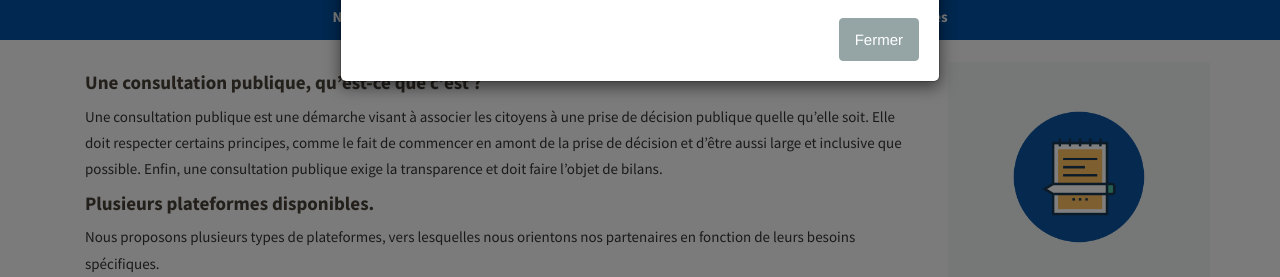
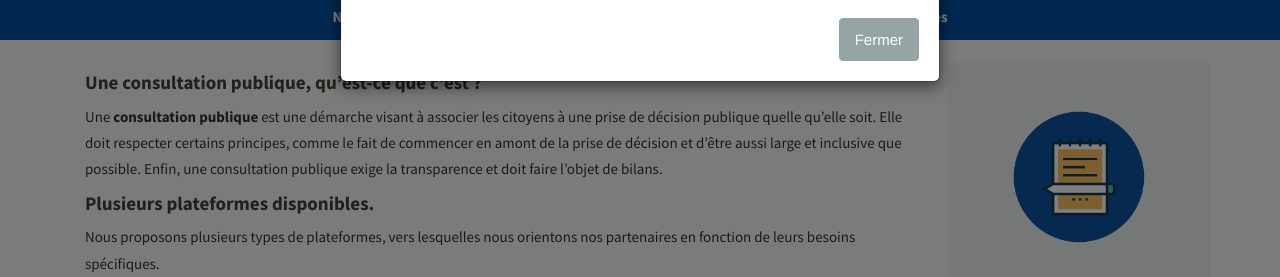
Before and after one commit to OpenSourcePolitics/opensourcepolitics_web-site, a Jekyll site: the page built from _offres-fr/consultations-publiques.markdown, in a window 1280 px wide and 900 px high. Shown: the part 384-661 px from the top of the window. Built offline with Jekyll 4.4.1, drawn with Linux system fonts in a browser that asks for light colours; some web fonts are replaced; comment, search, counter and statistics services are not loaded.

```diff
--- a/_offres-fr/consultations-publiques.markdown
+++ b/_offres-fr/consultations-publiques.markdown
@@ -17,7 +17,7 @@ date: '2017-05-23T16:02:11.316+00:00'
 ---
 #### Une consultation publique, qu’est-ce que c’est ?
 
-Une consultation publique est une démarche visant à associer les citoyens à une prise de décision publique quelle qu’elle soit. Elle doit respecter certains principes, comme le fait de commencer en amont de la prise de décision et d’être aussi large et inclusive que possible. Enfin, une consultation publique exige la transparence et doit faire l'objet de bilans.
+Une <b>consultation publique</b> est une démarche visant à associer les citoyens à une prise de décision publique quelle qu’elle soit. Elle doit respecter certains principes, comme le fait de commencer en amont de la prise de décision et d’être aussi large et inclusive que possible. Enfin, une consultation publique exige la transparence et doit faire l'objet de bilans.
 
 #### Plusieurs plateformes disponibles.
 
```
